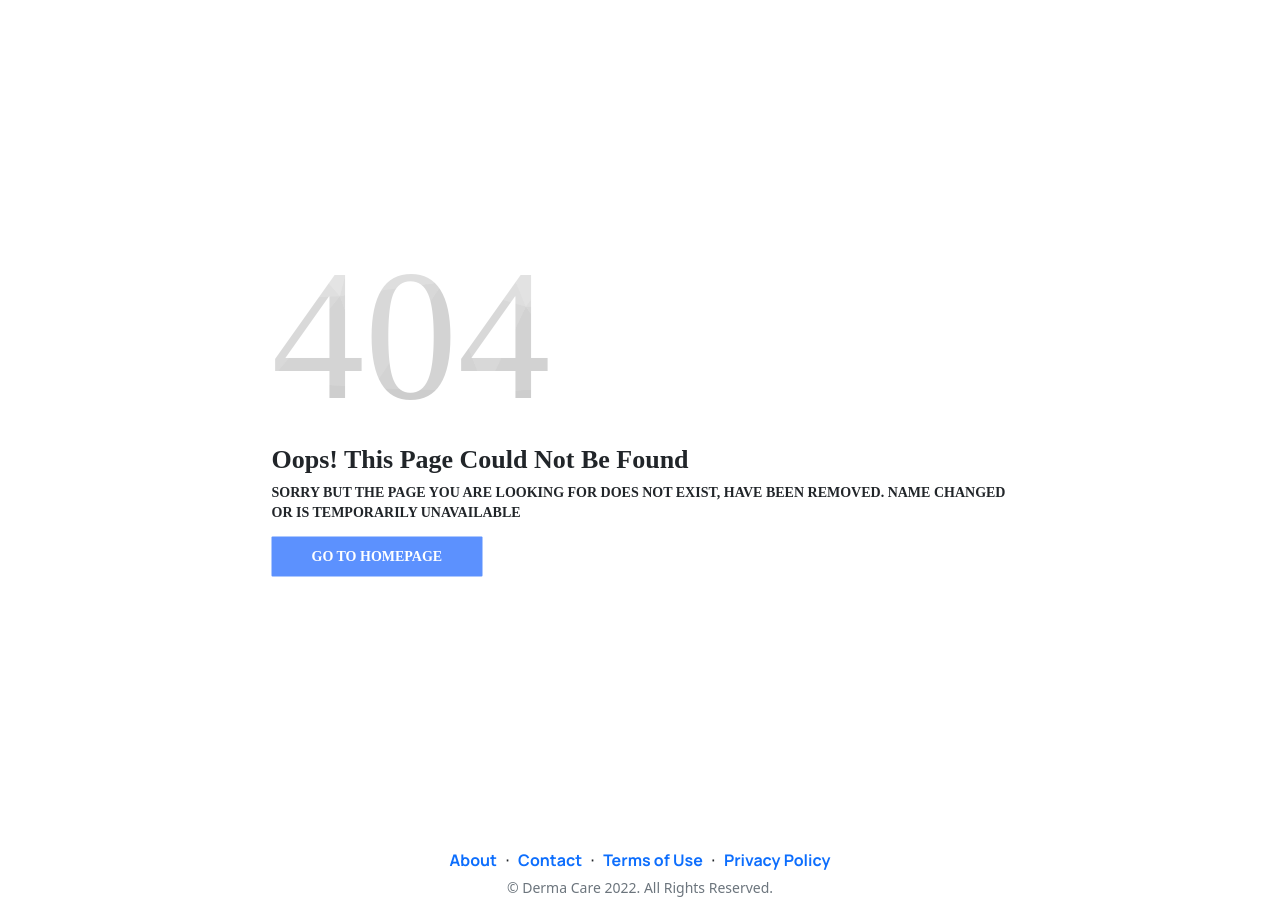
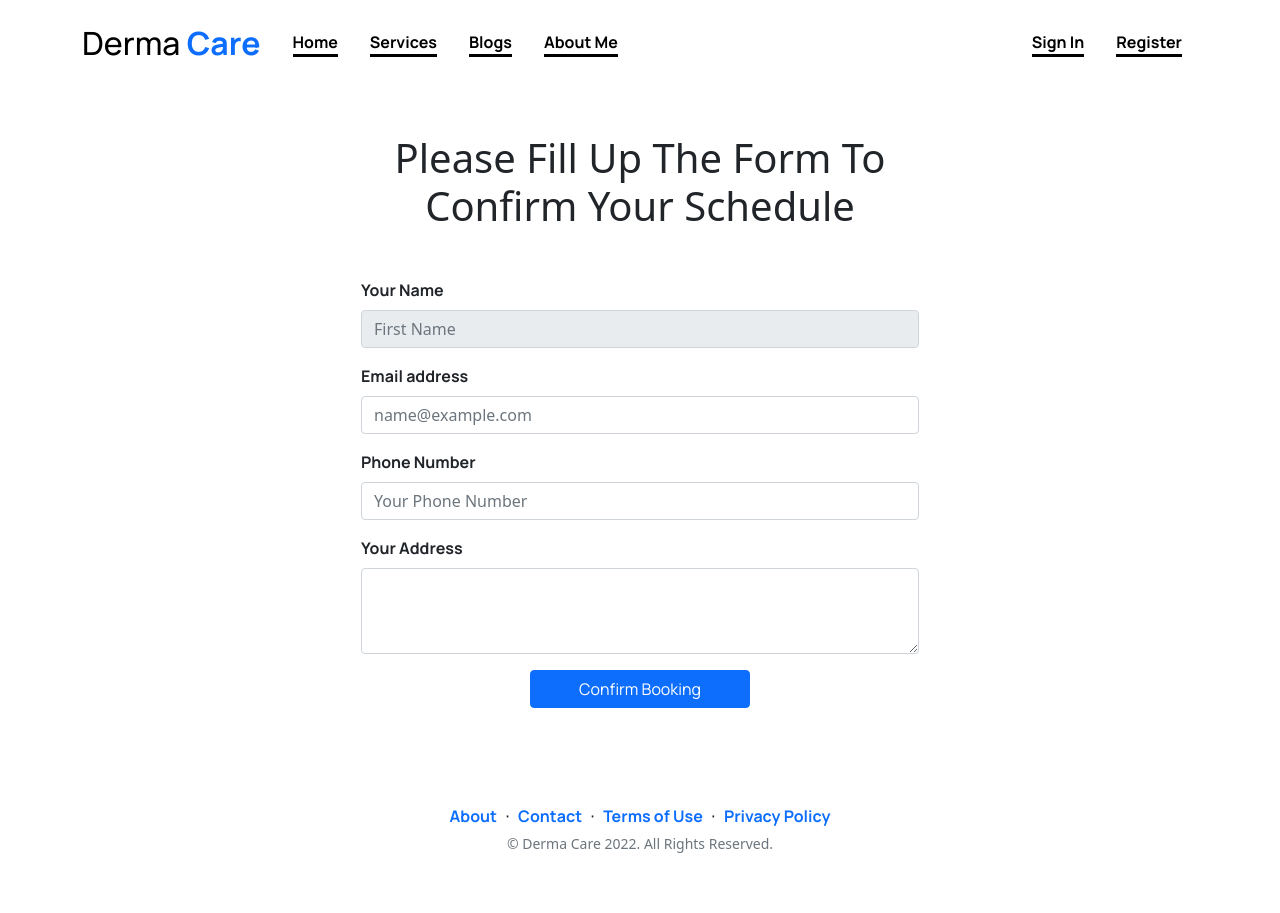
Before and after one commit to saminravi99/assignment-10, a React (Create React App) app: page /schedule in a window 1280 px wide. After the commit the page ends 869 px from the top, so only its background shows below. Built offline with nearby package versions, Linux system fonts and the light colour scheme; no server answers.

Commit message:
reviews updated

```diff
--- a/public/reviews.json
+++ b/public/reviews.json
@@ -4,20 +4,20 @@
     "name": "Ayon Jodder",
     "date": "13th June, 2019",
     "image": "https://cdn.pixabay.com/photo/2014/07/09/10/04/man-388104_960_720.jpg",
-    "review": "The menu at the restaurant is a unique concept with many diverse options. We shared the Cobb salad with roasted heirloom carrots and creamy garlic dressing. The full salad was served with a unique side of French fries, which looked amazing and were deliciously crispy. Our sister ordered the Cobb salad with smoked chicken."
+    "review": "The doctor as very humble and apologized for not doing a good job of selling the procedure.My heart ached to see it was a true situation of fear and insecurity, and that they would have done anything to help.He didn't even get paid extra!the doctor said that is very strong.I do not know why but I was convinced the heartbeat was 130"
   },
   {
     "id": 2,
     "name": "Sabbir Mahmud",
     "date": "17th July, 2020",
     "image": "https://encrypted-tbn0.gstatic.com/images?q=tbn:ANd9GcTfuSTDCkFtxG2yl9qDYnHEwV6vF6Y9hkbiuzLmOaVoO_jupwImy1-NmP_kd8LiPzaimI8&usqp=CAU",
-    "review": "The Cornbread & Greens (cole slaw, green tomato relish, lettuce, cucumber, red onion, croutons, and feta cheese) was more flavorful and rounded with the addition of onions, tomatoes, cucumbers, and feta. We both loved the sauce on our heirloom carrots. The slightly sweet onion relish enhanced our enjoyment of the dish."
+    "review": "I ended up getting the procedure done on Friday, and since then the swelling and the lump have been gone.I had a follow up ultrasound this morning to make sure all was well.The lump has also completely vanished. Our little bundle of joy (at least for the moment) is perfectly healthy, perfect weight, perfect height, perfect everything."
   },
   {
     "id": 3,
     "name": "Ashraful Islam",
     "date": "26th April, 2018",
     "image": "https://st.depositphotos.com/1008939/1880/i/600/depositphotos_18807295-stock-photo-portrait-of-handsome-man.jpg",
-    "review": "We ordered the Cast Iron skillet with applewood smoked smoked bacon, tomato, green onion, roasted red peppers, and Jack cheese. The skillet was piping hot and the whole meal came together in a way that combined our favorite flavors and textures. The kale and caramelized onions made us even more satisfied."
+    "review": "So I can say with total confidence, I would not do my family the injustice of crossing this place and put them at risk.I would have opted to visit a reputable clinic if I was going to be stuck for the weekend.I was unable to read the rest of the site as I had to leave.However, please understand I will not be checking your place out again."
   }
 ]
--- a/src/components/AboutMe/AboutMe.js
+++ b/src/components/AboutMe/AboutMe.js
@@ -55,7 +55,7 @@ const AboutMe = () => {
             </h5>
             <h5 className="my-4">
               <FontAwesomeIcon className="me-3" icon={faEnvelope} />
-              Official:{" "}
+              Official:
               <a href="http://dermacare.co.za/">http://dermacare.co.za/</a>
             </h5>
             <h5 className="mb-lg-0 mb-5">
--- a/src/components/App/App.js
+++ b/src/components/App/App.js
@@ -17,6 +17,7 @@ import useReviews from "../hooks/useReviews";
 import Header from "../Header/Header"
 import RequireAuth from "../RequireAuth/RequireAuth";
 import { Toaster } from "react-hot-toast";
+import Schedule from "../Schedule/Schedule";
 
 
 
@@ -51,6 +52,7 @@ function App() {
               <CheckOut></CheckOut>
             </RequireAuth>
           }></Route>
+          <Route path="/schedule" element={<Schedule></Schedule>}></Route>
           <Route path="/thankyou" element={<Thankyou></Thankyou>}></Route>
           <Route path="*" element={<NotFound></NotFound>}></Route>
         </Routes>
--- a/src/components/Header/Header.js
+++ b/src/components/Header/Header.js
@@ -35,6 +35,8 @@ const Header = () => {
           : pathname === "/login"
           ? "d-block"
           : pathname === "/sign-up"
+          ? "d-block"
+          : pathname === "/schedule"
           ? "d-block"
           : pathname === "/thankyou"
           ? "d-block"
--- a/src/components/HeroSection/HeroSection.js
+++ b/src/components/HeroSection/HeroSection.js
@@ -1,8 +1,22 @@
 import React from "react";
 import "./HeroSection.css";
 import ravi from "../../img/Ravi.jpg";
+import { useNavigate } from "react-router-dom";
 
 const HeroSection = () => {
+
+  const navigate = useNavigate();
+
+
+  const handleSchedule = () => {
+    navigate("/schedule");
+  }
+
+  const handleContact = () => {
+    navigate("/about-me");
+  }
+
+
   return (
     <div className="d-flex justify-content-around align-items-lg-center  pb-lg-5 hero-section-container">
       <div className=" container hero-detail">
@@ -17,7 +31,7 @@ const HeroSection = () => {
           prices are based on donations and not restrictive health plan
           networks.
         </p>
-        <button className="btn btn-primary">Contact Me</button>
+        <button onClick={handleContact} className="btn btn-primary">Contact Me</button>
       </div>
       <div className="hero-card d-flex justify-content-center align-items-center">
         <div >
@@ -28,7 +42,7 @@ const HeroSection = () => {
             <h6 className=" text-center ">Dr. Samin Israr Ravi</h6>
             <p className=" text-center">Skin Specialist</p>
             <div className=" d-flex justify-content-center align-items-center my-3">
-              <button className="btn btn-primary">Make Schedule</button>
+              <button onClick={handleSchedule} className="btn btn-primary">Make Schedule</button>
             </div>
           </div>
         </div>
--- /dev/null
+++ b/src/components/Schedule/Schedule.js
@@ -0,0 +1,111 @@
+import React from 'react';
+import { Button, Form } from 'react-bootstrap';
+import { useAuthState } from 'react-firebase-hooks/auth';
+import { useForm } from 'react-hook-form';
+import { useNavigate } from 'react-router-dom';
+import auth from '../firebase.init';
+import "./Schedule.css"
+
+const Schedule = () => {
+
+    const [authUser] = useAuthState(auth);
+
+    console.log(authUser);
+
+    const navigate = useNavigate();
+    const { register, handleSubmit } = useForm();
+
+    console.log(register);
+
+    // const params = useParams();
+
+    // const { services } = useContext(AllContext);
+
+    // const chosenService = services.find(
+    //   (service) => service.service === params.service
+    // );
+
+    const onSubmit = () => {
+      navigate("/thankyou");
+    };
+
+
+
+    return (
+      <div className="schedule-container">
+        <div>
+
+          <div className="d-flex flex-lg-row flex-column justify-content-center align-items-center container">
+
+            <div className="mx-auto my-5 checkout-container">
+              <Form onSubmit={handleSubmit(onSubmit)}>
+                <h1 className="mb-lg-0 mb-5 text-center">
+                  Please Fill Up The Form To Confirm Your Schedule
+                </h1>
+                <Form.Group
+                  className="mb-3 mt-5"
+                  controlId="exampleForm.ControlInput1"
+                >
+                  <Form.Label className="checkout-labels">Your Name</Form.Label>
+                  <Form.Control
+                    disabled
+                    value={authUser?.displayName}
+                    type="text"
+                    placeholder="First Name"
+                    required
+                  />
+                </Form.Group>
+
+                <Form.Group
+                  className="mb-3"
+                  controlId="exampleForm.ControlInput1"
+                >
+                  <Form.Label className="checkout-labels">
+                    Email address
+                  </Form.Label>
+                  <Form.Control
+                    type="email"
+                    placeholder="name@example.com"
+                    required
+                  />
+                </Form.Group>
+                <Form.Group
+                  className="mb-3"
+                  controlId="exampleForm.ControlInput1"
+                >
+                  <Form.Label className="checkout-labels">
+                    Phone Number
+                  </Form.Label>
+                  <Form.Control
+                    type="number"
+                    placeholder="Your Phone Number"
+                    required
+                  />
+                </Form.Group>
+
+
+                <Form.Group
+                  className="mb-3"
+                  controlId="exampleForm.ControlTextarea1"
+                >
+                  <Form.Label className="checkout-labels">
+                    Your Address
+                  </Form.Label>
+                  <Form.Control as="textarea" rows={3} required />
+                </Form.Group>
+                <Button
+                  className="px-5 d-block mx-auto checkout-labels"
+                  variant="primary"
+                  type="submit"
+                >
+                  Confirm Booking
+                </Button>
+              </Form>
+            </div>
+          </div>
+        </div>
+      </div>
+    );
+};
+
+export default Schedule;
```
Also changed, not shown: src/components/Schedule/Schedule.css (added).
